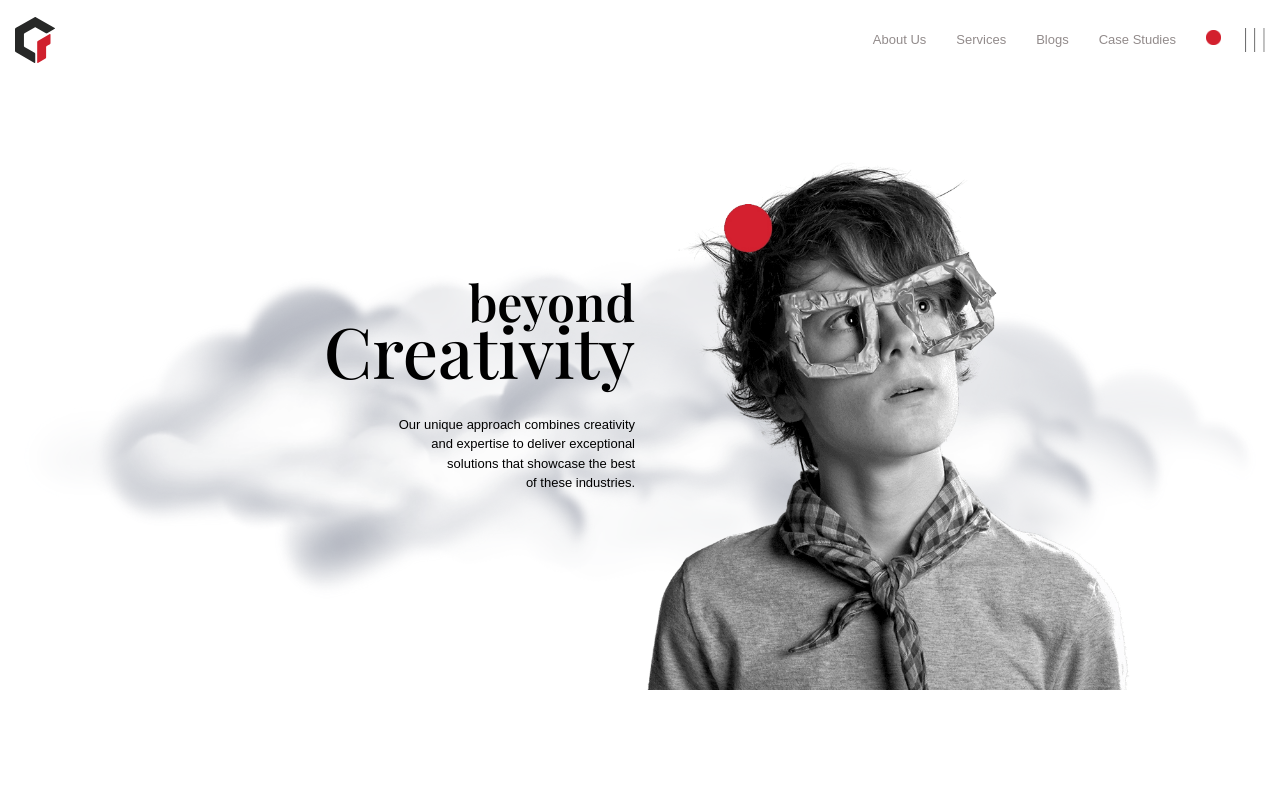
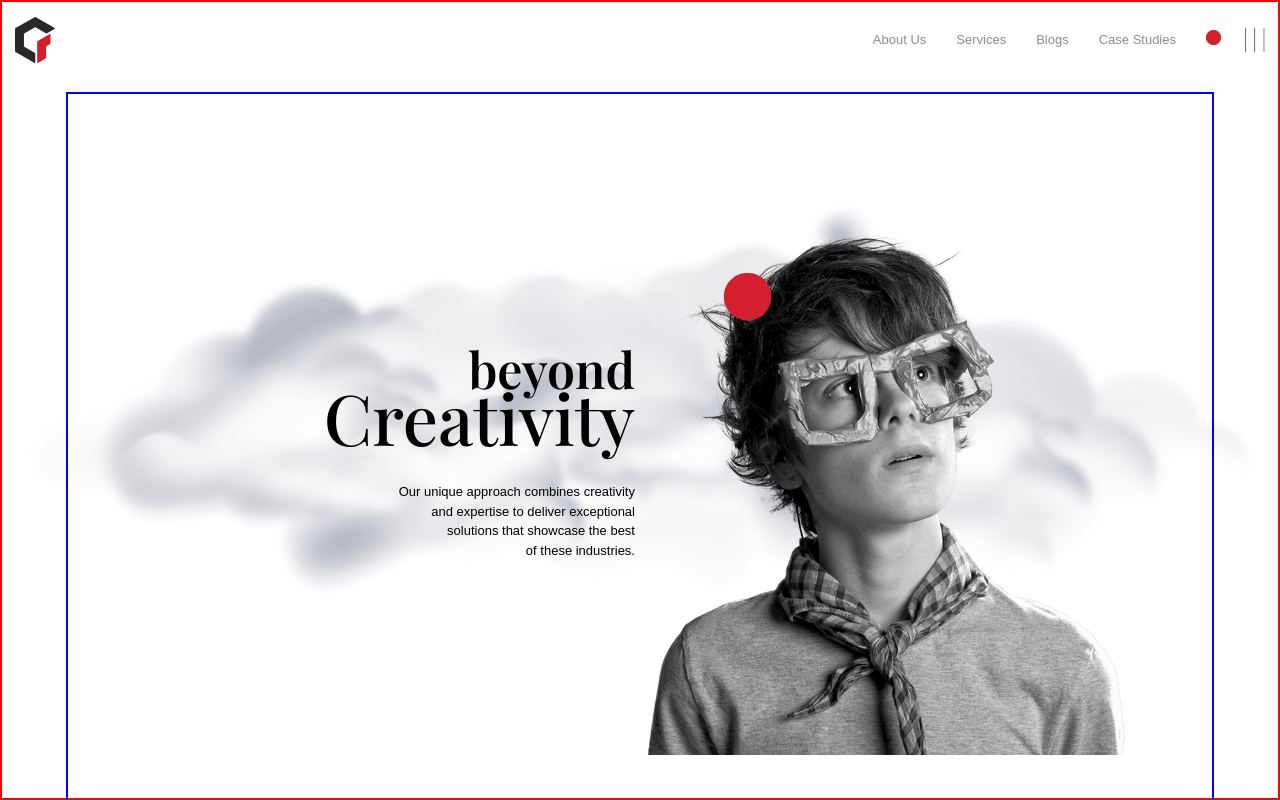
Before and after one commit to ShafqaatCode/FramerUi, a React (Vite) app: page / in a window 1280 px wide. Built offline with nearby package versions, Linux system fonts and the light colour scheme; a web font is replaced by a local one.

Commit message:
hero section is improved

```diff
--- a/src/Components/Hero.tsx
+++ b/src/Components/Hero.tsx
@@ -3,13 +3,22 @@ import styled from 'styled-components'
 import MenImg from '../assets/images/men22.png'
 import CloudImg from '../assets/images/cloud.png'
 const HeroContainer = styled.div`
-margin-top: 50px;
+    /* margin-top: 50px; */
+    padding-top: 50px;
     width: 100%;
+    display: flex;
+    align-items: center;
+    justify-content: center;
+    border:2px solid red;
+    height: 100vh;
+    /* position: relative; */
 
 
 `
 const BackgroundContainer = styled.div`
     display: flex;
+    border: 2px solid blue;
+    height: 100vh;
     align-items: center;
     justify-content: center;
 
```
